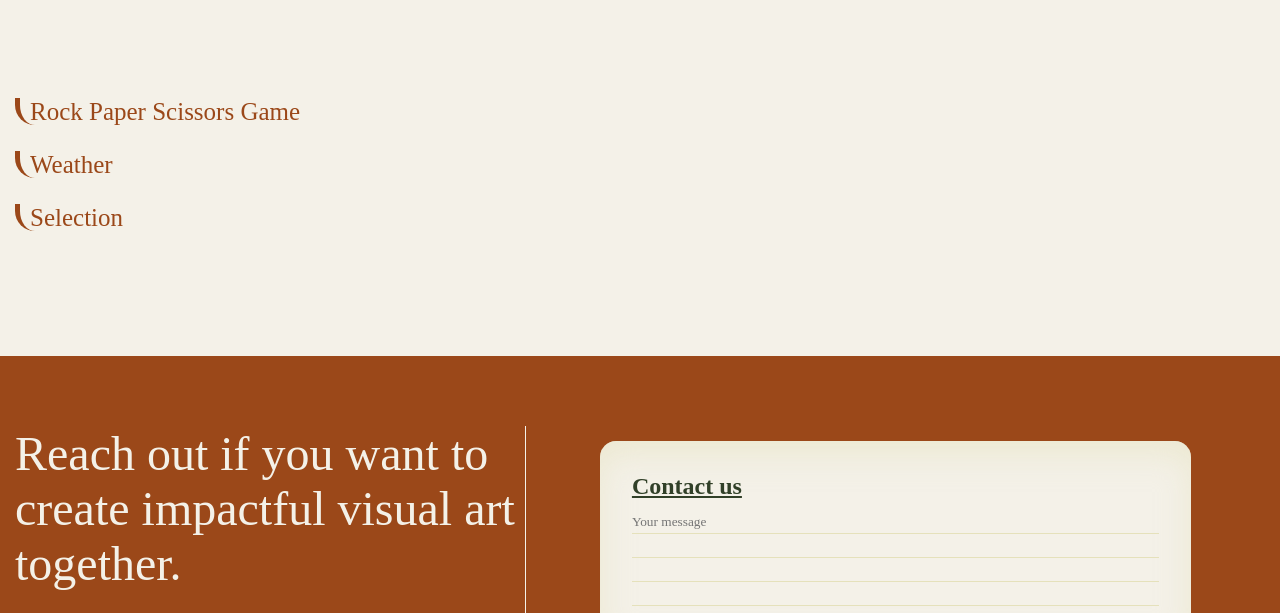
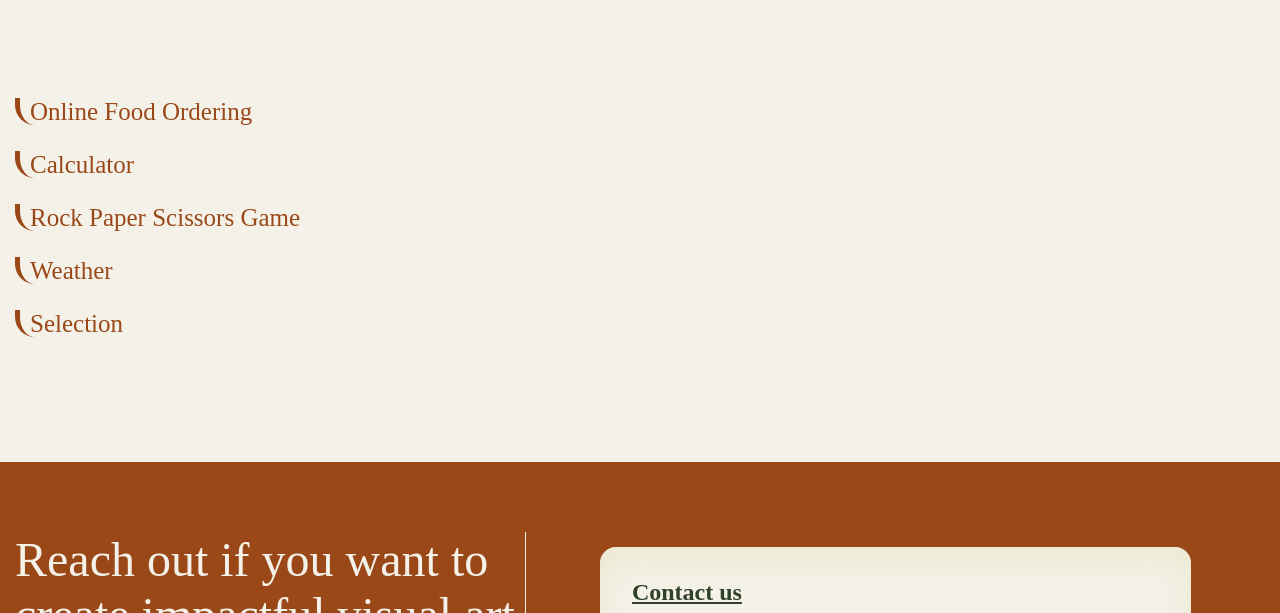
Before and after one commit to Dhruv9313/Portfolio, a plain HTML site: page index.html in a window 1280 px wide. Shown: the part 3104-3717 px from the top of the page. Drawn offline with nearby package versions, Linux system fonts and the light colour scheme; a web font is replaced by a local one.

Commit message:
Update index.html

```diff
--- a/index.html
+++ b/index.html
@@ -187,6 +187,8 @@ Let's create something extraordinary together.
         </div>
         <div class="project-work">
             <ul>
+                <li><a class="link2" target="_blank" href="https://github.com/Dhruv9313/online-food-ordering">Online Food Ordering</a></li>
+                <li><a class="link3" target="_blank" href="https://github.com/Dhruv9313/Calculator">Calculator</a></li>
                 <li><a class="link4" target="_blank" href="https://github.com/Dhruv9313/Rock-Paper-Scissors">Rock Paper Scissors Game</a></li>
                 <li><a class="link5" target="_blank" href="https://github.com/Dhruv9313/Weather">Weather</a></li>
                 <li><a class="link6" target="_blank" href="https://github.com/Dhruv9313/Stock-Market-Prediction-">Selection</a></li>
```
